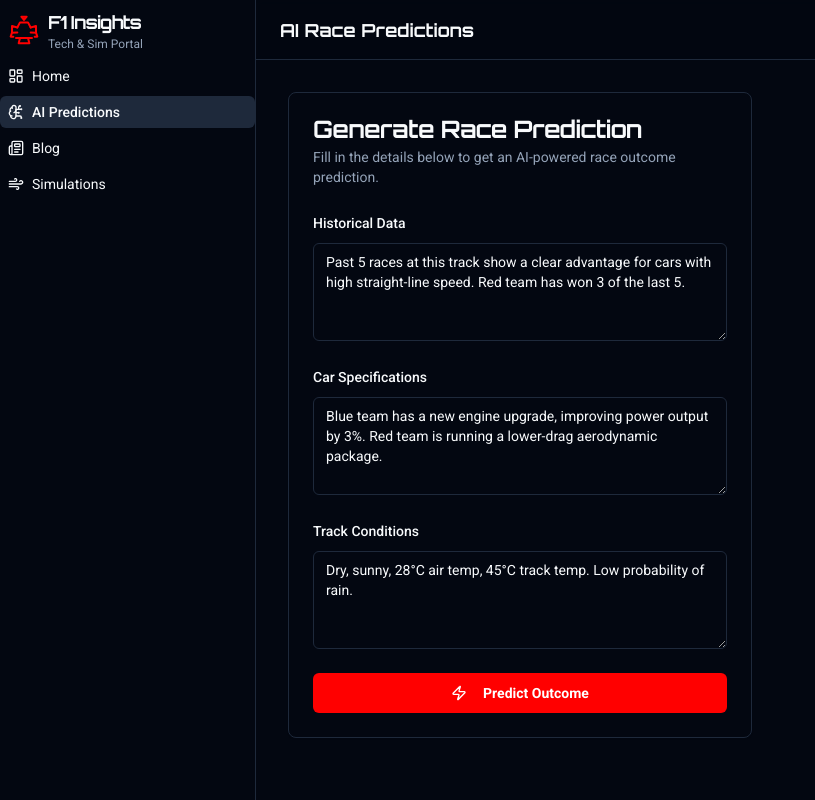
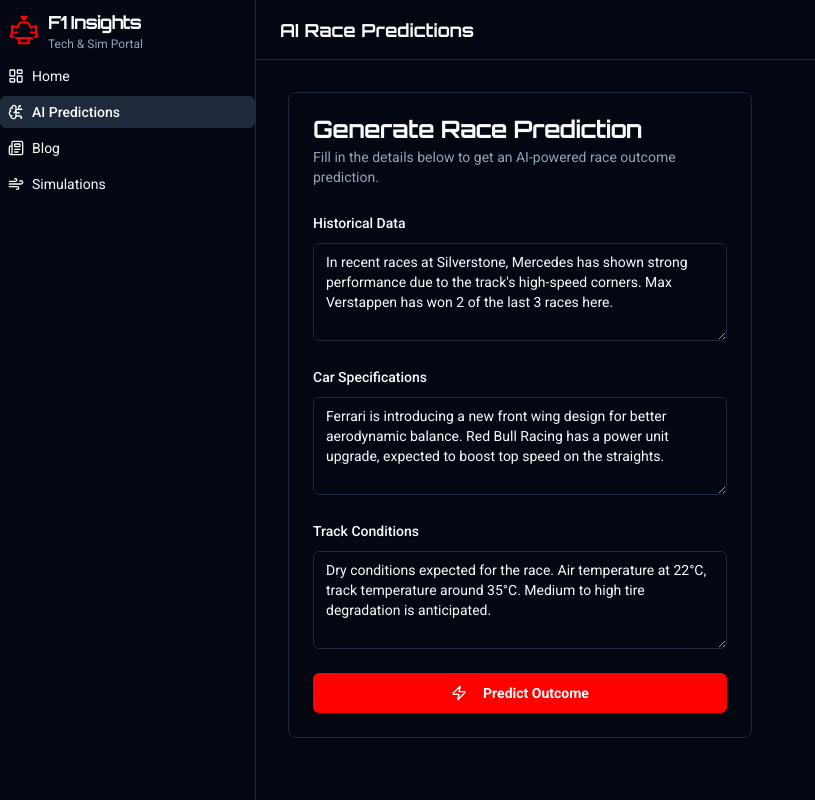
Before and after one commit to DJDadaisdanger/F1-Tech-Insights-and-Simulation-Portal, a Next.js app: page /prediction in a window 1280 px wide. Shown: the whole page, without its empty margins (0-815 px from the left). Built offline with nearby package versions, Linux system fonts and the light colour scheme; what @genkit-ai/google-genai, genkit would draw is missing.

Commit message:
and instead of red and blue team and all that dummy data fetch original

```diff
--- a/src/app/prediction/prediction-client.tsx
+++ b/src/app/prediction/prediction-client.tsx
@@ -29,9 +29,9 @@
   const form = useForm<PredictionFormValues>({
     resolver: zodResolver(predictionSchema),
     defaultValues: {
-      historicalData: 'Past 5 races at this track show a clear advantage for cars with high straight-line speed. Red team has won 3 of the last 5.',
-      carSpecifications: 'Blue team has a new engine upgrade, improving power output by 3%. Red team is running a lower-drag aerodynamic package.',
-      trackConditions: 'Dry, sunny, 28°C air temp, 45°C track temp. Low probability of rain.',
+      historicalData: 'In recent races at Silverstone, Mercedes has shown strong performance due to the track\'s high-speed corners. Max Verstappen has won 2 of the last 3 races here.',
+      carSpecifications: 'Ferrari is introducing a new front wing design for better aerodynamic balance. Red Bull Racing has a power unit upgrade, expected to boost top speed on the straights.',
+      trackConditions: 'Dry conditions expected for the race. Air temperature at 22°C, track temperature around 35°C. Medium to high tire degradation is anticipated.',
     },
   });
 
```
